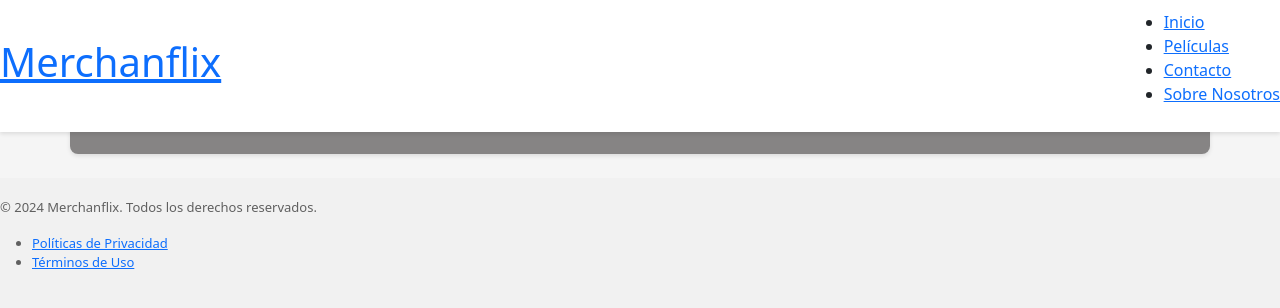
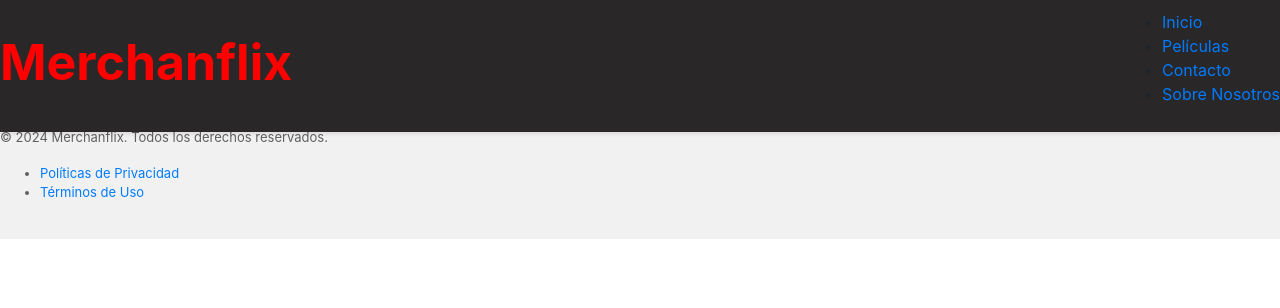
Before and after one commit to ArturoMerchant/movie-web-app-frontend-backend, a website built with webpack: page front/index.html in a window 1280 px wide. Built offline with nearby package versions, Linux system fonts and the light colour scheme; no server answers.

Commit message:
added css styles

```diff
--- a/front/css/styles.css
+++ b/front/css/styles.css
@@ -1,6 +1,6 @@
 /* Estilos para el Header */
 header {
-    background-color: #ffffff;
+    background-color: #292727;
     box-shadow: 0 2px 4px rgba(0, 0, 0, 0.1);
     padding: 10px 0;
     position: fixed;
@@ -12,10 +12,10 @@
     justify-content: space-between;
 }
 
-header .h3 a {
+header .logo a {
     color: #ff0000; /* Rojo similar al logo de YouTube */
     font-weight: bold;
-    font-size: 24px;
+    font-size: 50px;
     text-decoration: none;
 }
 
@@ -42,9 +42,7 @@
 }
 
 /* Espacio debajo del header fijo para que no cubra el contenido */
-body {
-    padding-top: 70px;
-}
+
 
 /* Barra de navegación secundaria */
 nav.bg-light {
@@ -119,9 +117,7 @@
     color: #333;
 }
 
-body {
-    background-color: #f5f5f5; /* Fondo gris claro */
-}
+
 
 /* Estilos para el contenedor principal */
 main {
--- a/front/index.html
+++ b/front/index.html
@@ -5,10 +5,10 @@
     <meta name="viewport" content="width=device-width, initial-scale=1.0" />
     <title>Merchanflix</title>
     <script src="https://ajax.googleapis.com/ajax/libs/jquery/3.7.1/jquery.min.js"></script>
-    <link href="https://cdn.jsdelivr.net/npm/bootstrap@5.3.3/dist/css/bootstrap.min.css" rel="stylesheet" integrity="sha384-QWTKZyjpPEjISv5WaRU9OFeRpok6YctnYmDr5pNlyT2bRjXh0JMhjY6hW+ALEwIH" crossorigin="anonymous">
+    <link rel="stylesheet" href="https://cdn.jsdelivr.net/npm/bootstrap@4.1.3/dist/css/bootstrap.min.css" integrity="sha384-MCw98/SFnGE8fJT3GXwEOngsV7Zt27NXFoaoApmYm81iuXoPkFOJwJ8ERdknLPMO" crossorigin="anonymous">
     <link href="css/styles.css" rel="stylesheet"> <!-- Mueve este enlace aquí -->
 </head>
-<body>
+<body class="bg-secondary.bg-gradient">
     <header>
         <div class="logo">
             <h1><a href="index.html">Merchanflix</a></h1>
@@ -39,7 +39,7 @@
         </nav>
     </footer>
 
-    <script src="https://cdn.jsdelivr.net/npm/bootstrap@5.3.3/dist/js/bootstrap.bundle.min.js" integrity="sha384-YvpcrYf0tY3lHB60NNkmXc5s9fDVZLESaAA55NDzOxhy9GkcIdslK1eN7N6jIeHz" crossorigin="anonymous"></script>
+    <script src="https://cdn.jsdelivr.net/npm/bootstrap@4.1.3/dist/js/bootstrap.min.js" integrity="sha384-ChfqqxuZUCnJSK3+MXmPNIyE6ZbWh2IMqE241rYiqJxyMiZ6OW/JmZQ5stwEULTy" crossorigin="anonymous"></script>
     <script src="./scripts/index.js"></script>
 </body>
 </html>
```
